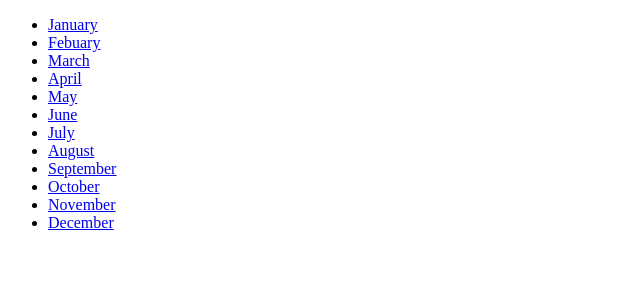
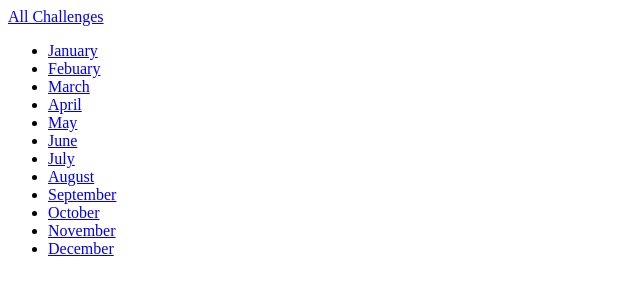
Before and after one commit to Sookyeong0505/second_django, a Django app: page /challenges/ in a window 1280 px wide. Shown: the top 300 px of the page, without its empty margins (0-640 px from the left). Run offline with Django 5.2, Linux system fonts and the light colour scheme.

Commit message:
네비게이션 스니펫 만들어서 include 태그를 이용해 적용함

```diff
--- a/challenges/templates/challenges/challenge.html
+++ b/challenges/templates/challenges/challenge.html
@@ -4,6 +4,7 @@
     {{ month_name|title }} Challenge
 {% endblock %}
 {% block content %}
+    {% include "challenges/includes/header.html" %}
     <h1>
         {{ month_name|title }} 챌린지
     </h1>
--- /dev/null
+++ b/challenges/templates/challenges/includes/header.html
@@ -0,0 +1,5 @@
+<header>
+    <nav>
+        <a href="{% url "index" %}">All Challenges</a>
+    </nav>
+</header>
--- a/challenges/templates/challenges/index.html
+++ b/challenges/templates/challenges/index.html
@@ -1,6 +1,7 @@
 {% extends "base.html" %}
 
 {% block content %}
+    {% include "challenges/includes/header.html" %}
     <ul>
         {%  for month in months %}
         <li>
--- a/challenges/urls.py
+++ b/challenges/urls.py
@@ -4,7 +4,7 @@ from . import views
 
 urlpatterns = [
     # 동적 경로 생성
-    path("", views.index),  # /challenges/
+    path("", views.index, name="index"),  # /challenges/
     path("<int:month>", views.monthly_challenge_by_number),
     path("<str:month>", views.monthly_challenge, name="month-challenge")
 ]
```
